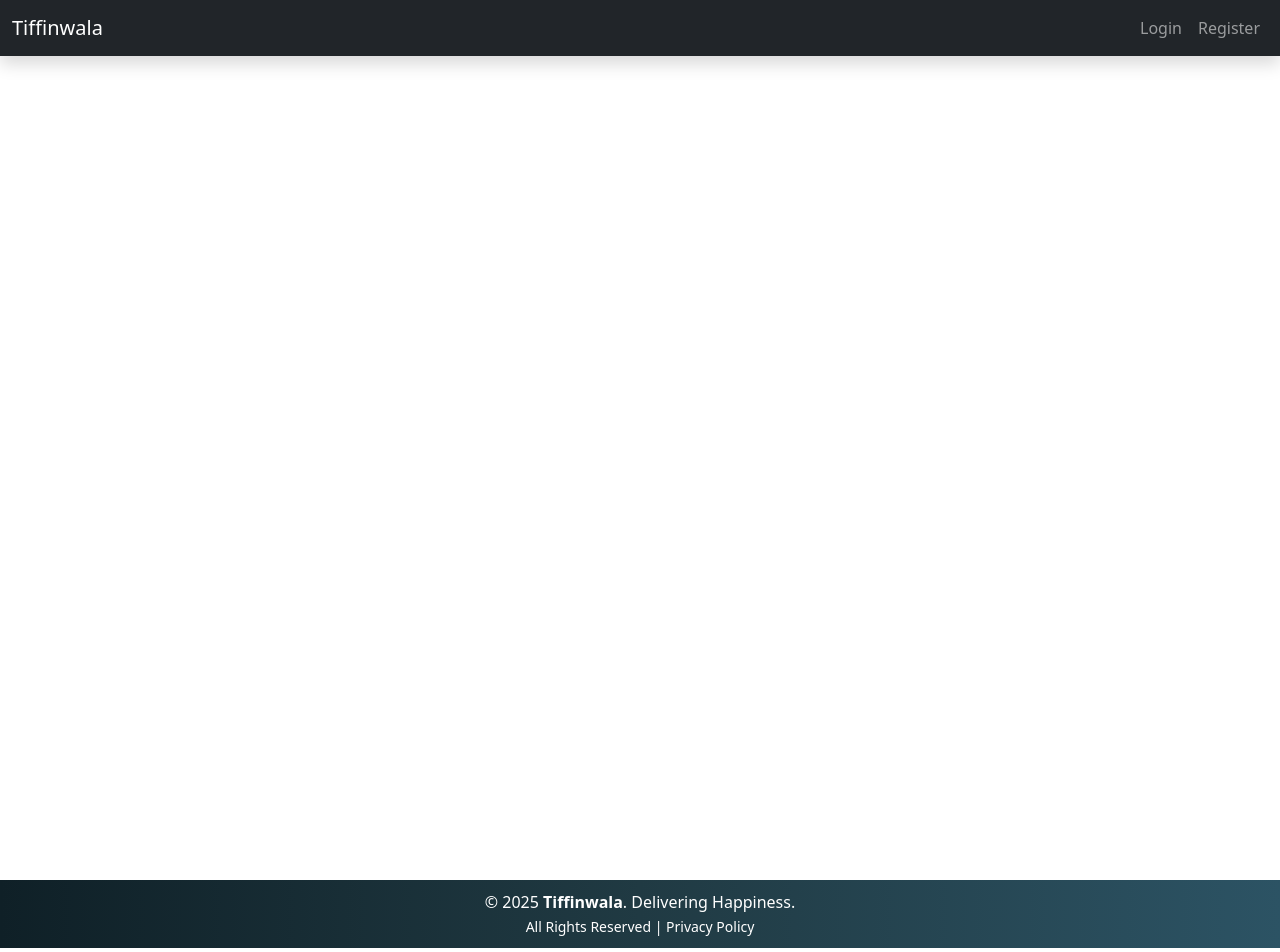
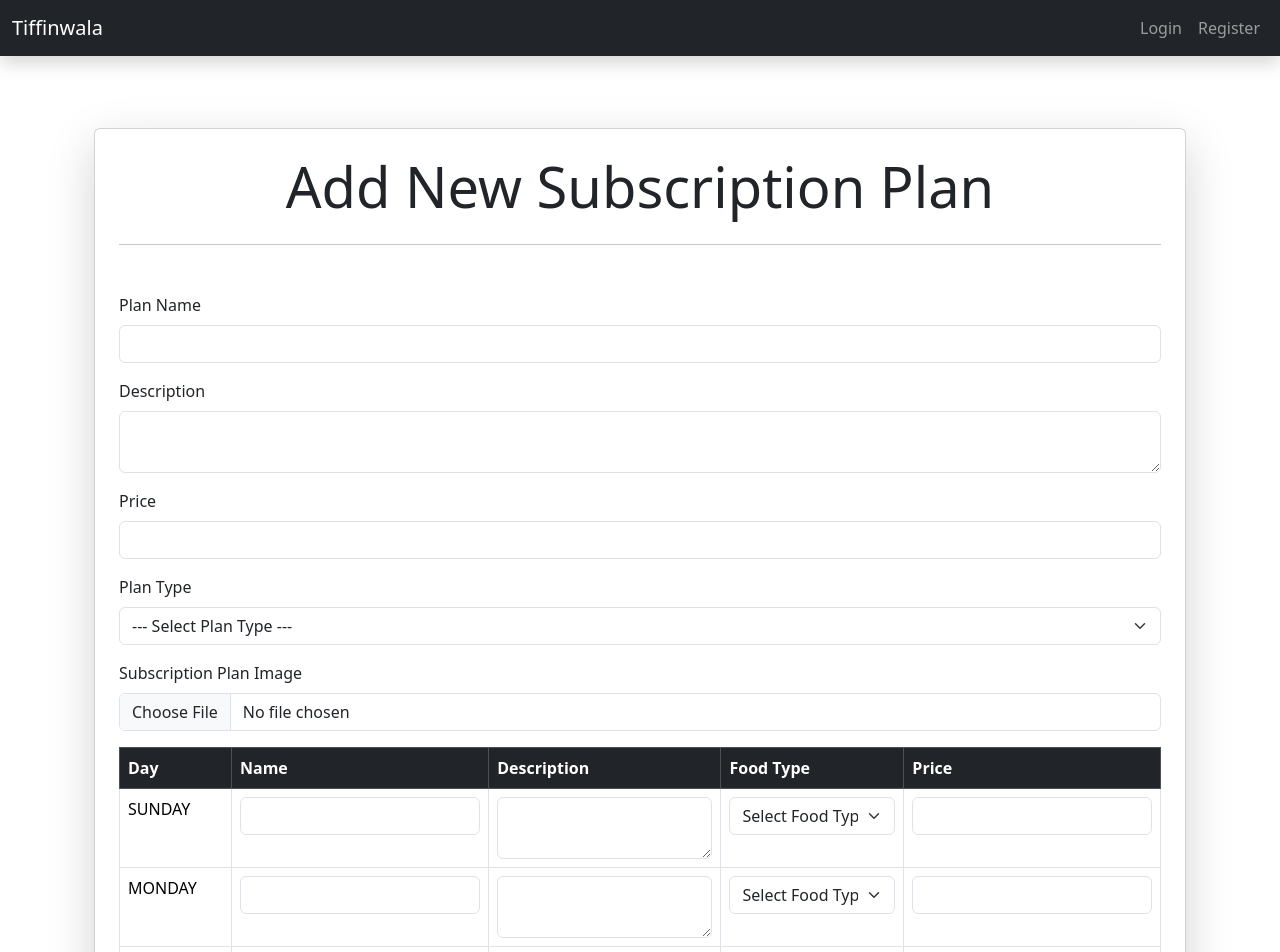
Before and after one commit to MayurBankar5757/Tiffinwala-, a React (Create React App) app in the folder Frontend/tiffinwala/: page /addSubcriptionPlan in a window 1280 px wide. Shown: the top 952 px of the page. Built offline with nearby package versions, Linux system fonts and the light colour scheme; sample sign-in values are in the browser's storage.

Commit message:
Vendor module update 2

```diff
--- a/Frontend/tiffinwala/src/App.js
+++ b/Frontend/tiffinwala/src/App.js
@@ -15,6 +15,7 @@ import VendorPlanDetails from './Components/VedndorPlanDetails';
 import Navbar from './Components/Navbar';
 import VendorSubPlanList from './Components/VendorSubPlanList';
 import ShowSubscribedCustomers from './Components/ShowSubscribedCustomers';
+import AddSubscription from './Components/CreateSubscriptionPlan';
 
 function App() {
   const mystate = useSelector((state) => state.logged);
@@ -40,7 +41,7 @@ function App() {
 
           {/*  Customer routes */}
           <Route exact path="/customer_home" element={<CustomerHome />} />
-          <Route exact path="/CreatePlan" element={<CreateSubscriptionPlan />} />
+          <Route exact path="/addSubcriptionPlan" element={<AddSubscription />} />
           <Route path="/VendorPlanDetails/:id" element={<VendorPlanDetails />} />
 
           <Route path="/vendorAllPlans" element={<VendorSubPlanList />} />
--- a/Frontend/tiffinwala/src/Components/CreateSubscriptionPlan.js
+++ b/Frontend/tiffinwala/src/Components/CreateSubscriptionPlan.js
@@ -1,140 +1,192 @@
 import React, { useState, useEffect } from "react";
 import { useNavigate } from "react-router-dom";
 
-export default function CreateSubscriptionPlan() {
+const AddSubscription = () => {
   const navigate = useNavigate();
-
-  const [formData, setFormData] = useState({
-    vid: "",
+  const [vendor, setVendor] = useState(null);
+  const [subPlan, setSubPlan] = useState({
+    vendorId: "", // Add vendorId to the initial state
     name: "",
     description: "",
     price: "",
-    isAvaliable: false, // Corrected field name here to match backend
-    image: null,
+    planType: "",
   });
+  const [tiffins, setTiffins] = useState({
+    SUNDAY: { name: "", description: "", price: "", foodType: "" },
+    MONDAY: { name: "", description: "", price: "", foodType: "" },
+    TUESDAY: { name: "", description: "", price: "", foodType: "" },
+    WEDNESDAY: { name: "", description: "", price: "", foodType: "" },
+    THURSDAY: { name: "", description: "", price: "", foodType: "" },
+    FRIDAY: { name: "", description: "", price: "", foodType: "" },
+    SATURDAY: { name: "", description: "", price: "", foodType: "" },
+  });
+  const [subPlanImage, setSubPlanImage] = useState(null);
 
-  const [message, setMessage] = useState("");
+  // Fetch vendor data from session storage
+  useEffect(() => {
+    const vendorData = JSON.parse(localStorage.getItem("loggedUser"));
+    if (!vendorData) {
+      alert("Not Authorized");
+      navigate("/login"); // Redirect to login if no vendor is found
+    } else {
+      setVendor(vendorData);
+      // Set vendorId in subPlan state
+      setSubPlan((prevState) => ({
+        ...prevState,
+        vendorId: vendorData.uid, // Populate vendorId with vendor.uid
+      }));
+    }
+  }, [navigate]);
 
-  // Retrieve vendorId from localStorage and set vid
-  useEffect(() => {
-    const vendorId = JSON.parse(localStorage.getItem("loggedVendor")).vendorId;
-    if (vendorId) {
-      setFormData((prev) => ({ ...prev, vid: vendorId }));
-      console.log("Vendor ID found:", vendorId);
-    } else {
-      console.error("No Vendor found in localStorage!");
+  // Handle changes in subscription plan fields
+  const handleSubPlanChange = (e) => {
+    const { name, value } = e.target;
+    setSubPlan({ ...subPlan, [name]: value });
+  };
+
+  // Handle changes in tiffin fields
+  const handleTiffinChange = (day, e) => {
+    const { name, value } = e.target;
+    setTiffins({
+      ...tiffins,
+      [day]: { ...tiffins[day], [name]: value },
+    });
+  };
+
+  // Handle image upload for tiffins
+  const handleTiffinImageUpload = (day, e) => {
+    setTiffins({
+      ...tiffins,
+      [day]: { ...tiffins[day], image: e.target.files[0] },
+    });
+  };
+
+  // Handle form submission
+  const handleSubmit = async (e) => {
+    e.preventDefault();
+
+    // Validate all fields
+    if (
+      !subPlan.name ||
+      !subPlan.description ||
+      !subPlan.price ||
+      !subPlan.planType ||
+      Object.values(tiffins).some(
+        (tiffin) => !tiffin.name || !tiffin.description || !tiffin.price || !tiffin.foodType
+      )
+    ) {
+      alert("Please fill all fields");
+      return;
     }
-  }, []);
 
-  const handleChange = (e) => {
-    const { name, value, type, checked } = e.target;
+    try {
+      // Step 1: Create the subscription plan
+      const planResponse = await fetch(
+        `http://localhost:8081/api/vendor-subscription-plans/create`,
+        {
+          method: "POST",
+          headers: { "Content-Type": "application/json" },
+          body: JSON.stringify(subPlan), // This now includes vendorId
+        }
+      );
 
-    if (type === "file") {
-      setFormData({
-        ...formData,
-        [name]: e.target.files[0],
-      });
-    } else {
-      setFormData({
-        ...formData,
-        [name]: type === "checkbox" ? checked : value,
-      });
+      if (!planResponse.ok) {
+        throw new Error("Failed to create subscription plan");
+      }
+
+      const planData = await planResponse.json();
+      const planId = planData.id;
+
+      // Step 2: Upload subscription plan image (if provided)
+      if (subPlanImage) {
+        const formData = new FormData();
+        formData.append("subPlanImage", subPlanImage);
+
+        const imageResponse = await fetch(
+          `http://localhost:8081/api/subscription/${planId}/subPlanImage`,
+          {
+            method: "POST",
+            body: formData,
+          }
+        );
+
+        if (!imageResponse.ok) {
+          throw new Error("Failed to upload subscription plan image");
+        }
+      }
+
+      // Step 3: Add tiffins for each day
+      for (const [day, tiffin] of Object.entries(tiffins)) {
+        const tiffinResponse = await fetch(
+          `http://localhost:8081/api/tiffins/addTiffin/${planId}`,
+          {
+            method: "POST",
+            headers: { "Content-Type": "application/json" },
+            body: JSON.stringify({ ...tiffin, day: `${day.toUpperCase()}_LUNCH` }),
+          }
+        );
+
+        if (!tiffinResponse.ok) {
+          throw new Error(`Failed to add tiffin for ${day}`);
+        }
+
+        const tiffinData = await tiffinResponse.json();
+        const tiffinId = tiffinData.id;
+
+        // Step 4: Upload tiffin image (if provided)
+        if (tiffin.image) {
+          const formData = new FormData();
+          formData.append("tiffinImage", tiffin.image);
+
+          const tiffinImageResponse = await fetch(
+            `http://localhost:8081/api/tiffins/${tiffinId}/tiffinImage`,
+            {
+              method: "POST",
+              body: formData,
+            }
+          );
+
+          if (!tiffinImageResponse.ok) {
+            throw new Error(`Failed to upload tiffin image for ${day}`);
+          }
+        }
+      }
+
+      alert("Subscription Plan Added Successfully");
+      navigate("/vendor"); // Redirect to vendor dashboard
+    } catch (error) {
+      console.error("Error:", error);
+      alert("An error occurred. Please try again.");
     }
   };
 
-  const handleSubmit = (e) => {
-    e.preventDefault();
+  return (
+    <div className="container mt-5">
+      <div className="card shadow-lg p-4">
+        <div className="text-center mb-4">
+          <h2 className="display-4">
+            <b>Add New Subscription Plan</b>
+          </h2>
+          <hr className="my-4" />
+        </div>
 
-    const { image, ...jsonFormData } = formData; // Exclude image for the first API call
-
-    // First API call: Send form data as JSON
-    fetch("http://localhost:8081/api/vendor-subscription-plans", {
-      method: "POST",
-      headers: {
-        "Content-Type": "application/json",
-      },
-      body: JSON.stringify(jsonFormData),
-    })
-      .then((response) => {
-        if (!response.ok) {
-          throw new Error("Failed to create subscription plan.");
-        }
-        return response.json();
-      })
-      .then((createdPlan) => {
-        console.log("Created Plan:", createdPlan);
-        if (createdPlan && createdPlan.planId) {
-          if (image) {
-            // Second API call: Upload the image as multipart/form-data
-            const imageData = new FormData();
-            imageData.append("file", image);
-
-            return fetch(
-              `http://localhost:8081/api/vendor-subscription-plans/uploadImage/${createdPlan.planId}`,
-              {
-                method: "POST",
-                body: imageData,
-              }
-            )
-              .then((imageResponse) => {
-                if (!imageResponse.ok) {
-                  throw new Error("Image upload failed.");
-                }
-                return imageResponse.text(); // Expecting a non-JSON response
-              })
-              .then(() => {
-                alert("Subscription plan created successfully with the image!");
-                navigate("/vendor_home");
-              })
-              .catch((error) => {
-                console.error("Image upload error:", error);
-                alert(
-                  "Plan created successfully, but image upload failed. Please try again later."
-                );
-                navigate("/vendor_home");
-              });
-          } else {
-            alert("Subscription plan created successfully!");
-            navigate("/vendor_home");
-          }
-        } else {
-          throw new Error("Plan ID is missing in the response.");
-        }
-      })
-      .catch((error) => {
-        console.error("Error:", error);
-        setMessage(error.message || "An error occurred while creating the plan.");
-      });
-  };
-
-  return (
-    <div
-      style={{
-        display: "flex",
-        justifyContent: "center",
-        alignItems: "center",
-        height: "100vh",
-        backgroundColor: "#f8f9fa",
-      }}
-    >
-      <div className="card p-4 shadow" style={{ width: "100%", maxWidth: "400px" }}>
-        <h3 className="text-center mb-4">Create Subscription Plan</h3>
-        {message && <p className="alert alert-info">{message}</p>}
-        <form onSubmit={handleSubmit}>
+        <form onSubmit={handleSubmit} className="needs-validation" noValidate>
+          {/* Subscription Plan Fields */}
           <div className="mb-3">
-            <label htmlFor="name" className="form-label">
+            <label htmlFor="planName" className="form-label">
               Plan Name
             </label>
             <input
               type="text"
-              id="name"
+              id="planName"
               name="name"
-              className="form-control form-control-sm"
-              value={formData.name}
-              onChange={handleChange}
+              className="form-control"
+              value={subPlan.name}
+              onChange={handleSubPlanChange}
               required
             />
           </div>
+
           <div className="mb-3">
             <label htmlFor="description" className="form-label">
               Description
@@ -142,57 +194,132 @@ export default function CreateSubscriptionPlan() {
             <textarea
               id="description"
               name="description"
-              className="form-control form-control-sm"
-              value={formData.description}
-              onChange={handleChange}
+              className="form-control"
+              value={subPlan.description}
+              onChange={handleSubPlanChange}
               required
             />
           </div>
+
           <div className="mb-3">
             <label htmlFor="price" className="form-label">
               Price
             </label>
             <input
-              type="text"
+              type="number"
               id="price"
               name="price"
-              className="form-control form-control-sm"
-              value={formData.price}
-              onChange={handleChange}
+              className="form-control"
+              value={subPlan.price}
+              onChange={handleSubPlanChange}
               required
             />
           </div>
-          <div className="mb-3 form-check">
-            <input
-              type="checkbox"
-              id="isAvaliable"
-              name="isAvaliable"
-              className="form-check-input"
-              checked={formData.isAvaliable}
-              {...console.log("checked valie "+formData.checked)}
-              onChange={handleChange}
-            />
-            <label htmlFor="isAvaliable" className="form-check-label">
-              Is Available
+
+          <div className="mb-3">
+            <label htmlFor="planType" className="form-label">
+              Plan Type
             </label>
+            <select
+              id="planType"
+              name="planType"
+              className="form-select"
+              value={subPlan.planType}
+              onChange={handleSubPlanChange}
+              required
+            >
+              <option value="">--- Select Plan Type ---</option>
+              <option value="WEEKLY">Weekly</option>
+              <option value="MONTHLY">Monthly</option>
+            </select>
           </div>
+
           <div className="mb-3">
-            <label htmlFor="image" className="form-label">
-              Image
+            <label htmlFor="subPlanImage" className="form-label">
+              Subscription Plan Image
             </label>
             <input
               type="file"
-              id="image"
-              name="image"
-              className="form-control form-control-sm"
-              onChange={handleChange}
+              id="subPlanImage"
+              className="form-control"
+              accept=".png, .jpg, .jpeg"
+              onChange={(e) => setSubPlanImage(e.target.files[0])}
             />
           </div>
-          <button type="submit" className="btn btn-primary btn-sm w-100">
-            Create Plan
-          </button>
+
+          {/* Tiffins Table */}
+          <div className="table-responsive mb-4">
+            <table className="table table-bordered table-hover">
+              <thead className="table-dark">
+                <tr>
+                  <th>Day</th>
+                  <th>Name</th>
+                  <th>Description</th>
+                  <th>Food Type</th>
+                  <th>Price</th>
+                </tr>
+              </thead>
+              <tbody>
+                {Object.entries(tiffins).map(([day, tiffin]) => (
+                  <tr key={day}>
+                    <td>{day}</td>
+                    <td>
+                      <input
+                        type="text"
+                        name="name"
+                        className="form-control"
+                        value={tiffin.name}
+                        onChange={(e) => handleTiffinChange(day, e)}
+                        required
+                      />
+                    </td>
+                    <td>
+                      <textarea
+                        name="description"
+                        className="form-control"
+                        value={tiffin.description}
+                        onChange={(e) => handleTiffinChange(day, e)}
+                        required
+                      />
+                    </td>
+                    <td>
+                      <select
+                        name="foodType"
+                        className="form-select"
+                        value={tiffin.foodType}
+                        onChange={(e) => handleTiffinChange(day, e)}
+                        required
+                      >
+                        <option value="">Select Food Type</option>
+                        <option value="VEG">Veg</option>
+                        <option value="NONVEG">Non-Veg</option>
+                      </select>
+                    </td>
+                    <td>
+                      <input
+                        type="number"
+                        name="price"
+                        className="form-control"
+                        value={tiffin.price}
+                        onChange={(e) => handleTiffinChange(day, e)}
+                        required
+                      />
+                    </td>
+                  </tr>
+                ))}
+              </tbody>
+            </table>
+          </div>
+
+          <div className="d-grid">
+            <button type="submit" className="btn btn-primary btn-lg">
+              Submit
+            </button>
+          </div>
         </form>
       </div>
     </div>
   );
-}
+};
+
+export default AddSubscription;
```
Also changed, not shown: 2 other files (tests, documents, lock files or other folders).
